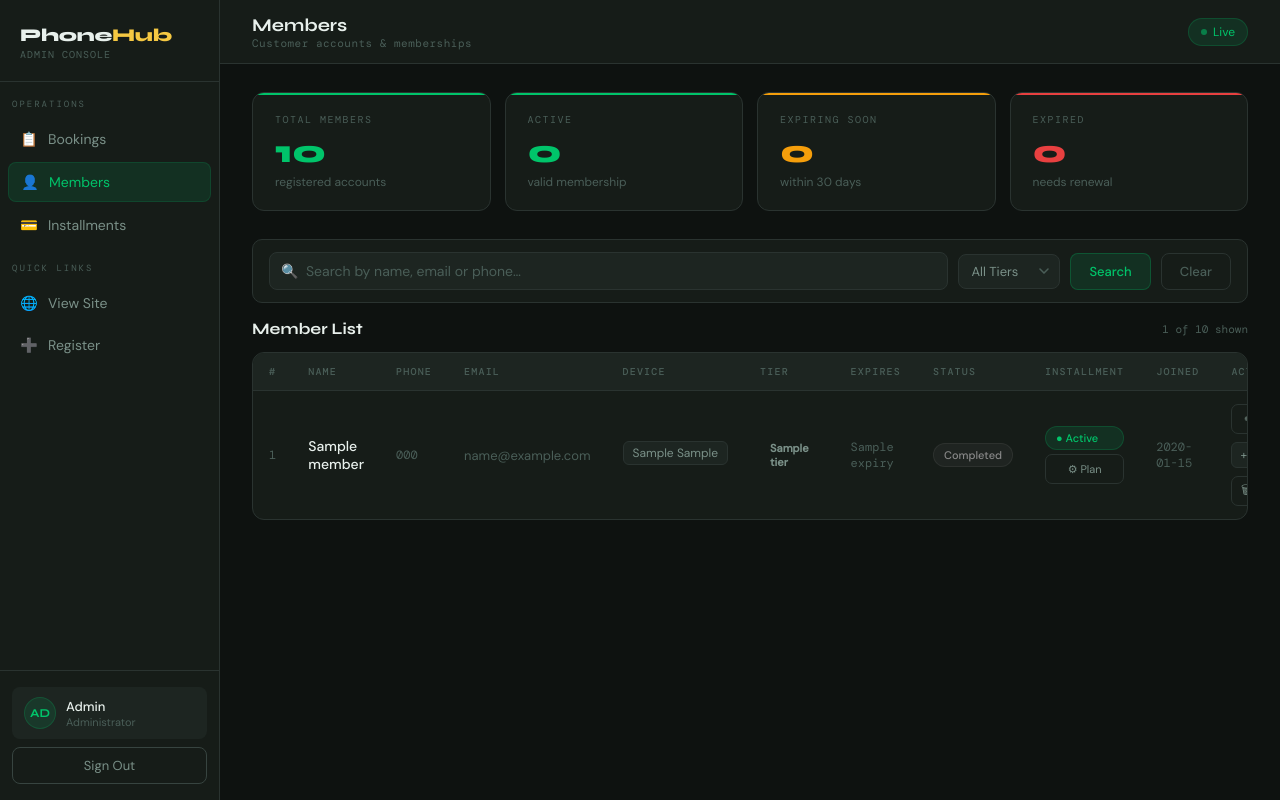
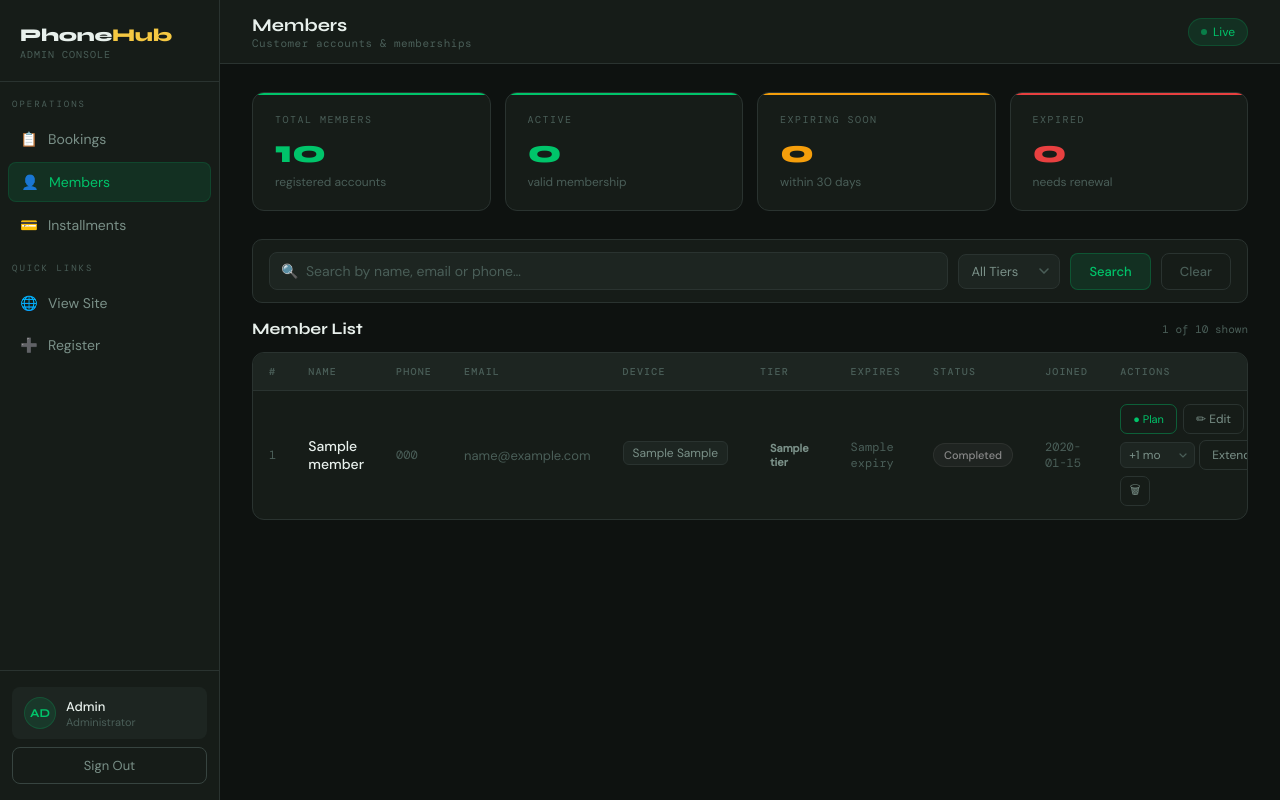
Before and after one commit to juakin-D/donnyfix, a Flask app: template templates/admin_members.html in a window 1280 px wide. Run offline with Flask 3, Linux system fonts and the light colour scheme; the template is opened without the code that fills it: most values are stand-ins (such as "Sample title", 1, 10 or a date in 2020); some libraries are stand-ins or nearby versions.

Commit message:
Fix plan/status buttons visibility: use CSS classes, fix installments tojson onclick bug
Co-Authored-By: Claude Sonnet 4.6 <noreply@anthropic.com>

```diff
--- a/templates/admin_installments.html
+++ b/templates/admin_installments.html
@@ -383,7 +383,11 @@
                   {% if p.payments_made > 0 %}
                   <a class="act-btn" href="/receipt/payment/plan/{{ p.id }}/latest" target="_blank" title="Download latest payment receipt">🧾</a>
                   {% endif %}
-                  <button class="act-btn icon-only" title="Change status" onclick="openStatusModal({{ p.id }}, {{ p.status|tojson }})">⋯</button>
+                  <button class="act-btn icon-only"
+                      title="Change status"
+                      data-id="{{ p.id }}"
+                      data-status="{{ p.status }}"
+                      onclick="openStatusModal(this.dataset.id, this.dataset.status)">⋯</button>
                 </div>
               </td>
             </tr>
--- a/templates/admin_members.html
+++ b/templates/admin_members.html
@@ -158,6 +158,9 @@
     .act-btn.extend:hover{border-color:var(--green);color:var(--green);background:var(--green-glow)}
     .act-btn.delete{width:30px;padding:0}
     .act-btn.delete:hover{border-color:var(--red);color:var(--red);background:var(--red-dim)}
+    .act-btn.plan-active{border-color:rgba(0,196,106,.4);color:var(--green);font-size:11px}
+    .act-btn.plan-paused{border-color:rgba(245,200,66,.4);color:var(--gold);font-size:11px}
+    .act-btn.plan-defaulted{border-color:rgba(232,64,64,.4);color:var(--red);font-size:11px}
 
     /* ── PAGINATION ──────────────────────────── */
     .pagination{display:flex;align-items:center;justify-content:space-between;padding:14px 20px;border-top:1px solid var(--border);font-size:13px;color:var(--text-muted);flex-wrap:wrap;gap:10px}
@@ -313,7 +316,6 @@
                 <th>Tier</th>
                 <th>Expires</th>
                 <th>Status</th>
-                <th>Installment</th>
                 <th>Joined</th>
                 <th>Actions</th>
               </tr>
@@ -349,31 +351,20 @@
                     <span class="badge badge-inactive">{{ m.status }}</span>
                   {% endif %}
                 </td>
-                <td>
-                  {% if m.plan_id %}
-                    <div style="display:flex;flex-direction:column;gap:4px">
-                      {% if m.plan_status == 'Active' %}
-                        <span class="badge badge-active" style="font-size:11px">● Active</span>
-                      {% elif m.plan_status == 'Paused' %}
-                        <span class="badge" style="background:rgba(245,200,66,.1);color:var(--gold);border:1px solid rgba(245,200,66,.25);font-size:11px">⏸ Paused</span>
-                      {% elif m.plan_status == 'Defaulted' %}
-                        <span class="badge badge-expired" style="font-size:11px">✕ Defaulted</span>
-                      {% endif %}
-                      <button class="act-btn edit" style="font-size:11px;padding:3px 8px"
-                          data-plan-id="{{ m.plan_id }}"
-                          data-plan-name="{{ m.name }}"
-                          data-plan-device="{{ m.plan_device or '' }}"
-                          data-plan-status="{{ m.plan_status }}"
-                          onclick="openPlanModal(this)"
-                          title="Update plan status">⚙ Plan</button>
-                    </div>
-                  {% else %}
-                    <span style="color:var(--text-muted);font-size:12px">—</span>
-                  {% endif %}
-                </td>
                 <td class="td-mono">{{ m.created_at[:10] if m.created_at else '—' }}</td>
                 <td>
                   <div class="action-cell">
+                    {% if m.plan_id %}
+                    <button class="act-btn plan-{{ m.plan_status | lower }}"
+                        data-plan-id="{{ m.plan_id }}"
+                        data-plan-name="{{ m.name }}"
+                        data-plan-device="{{ m.plan_device or '' }}"
+                        data-plan-status="{{ m.plan_status }}"
+                        onclick="openPlanModal(this)"
+                        title="Update installment plan status">
+                      {% if m.plan_status == 'Active' %}● Plan{% elif m.plan_status == 'Paused' %}⏸ Plan{% else %}✕ Plan{% endif %}
+                    </button>
+                    {% endif %}
                     <button class="act-btn edit"
                         data-id="{{ m.id }}"
                         data-name="{{ m.name }}"
```
